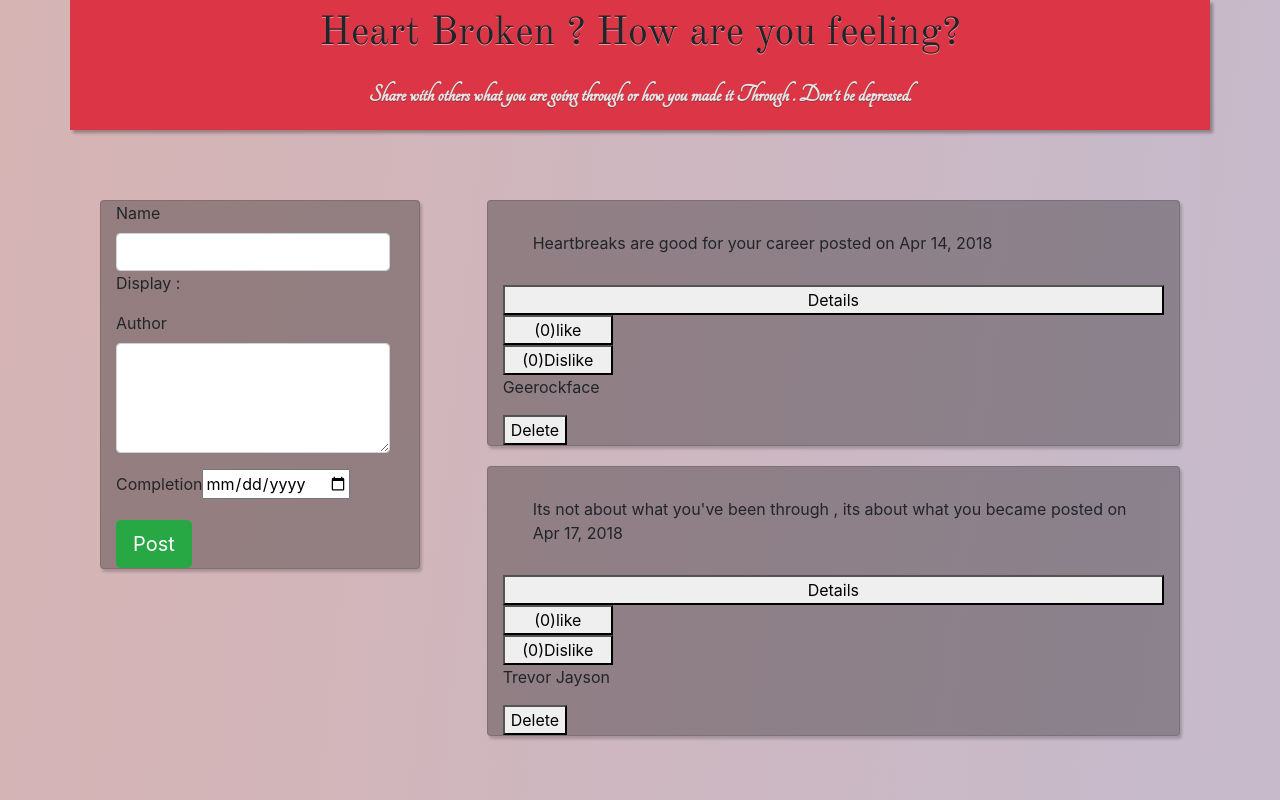
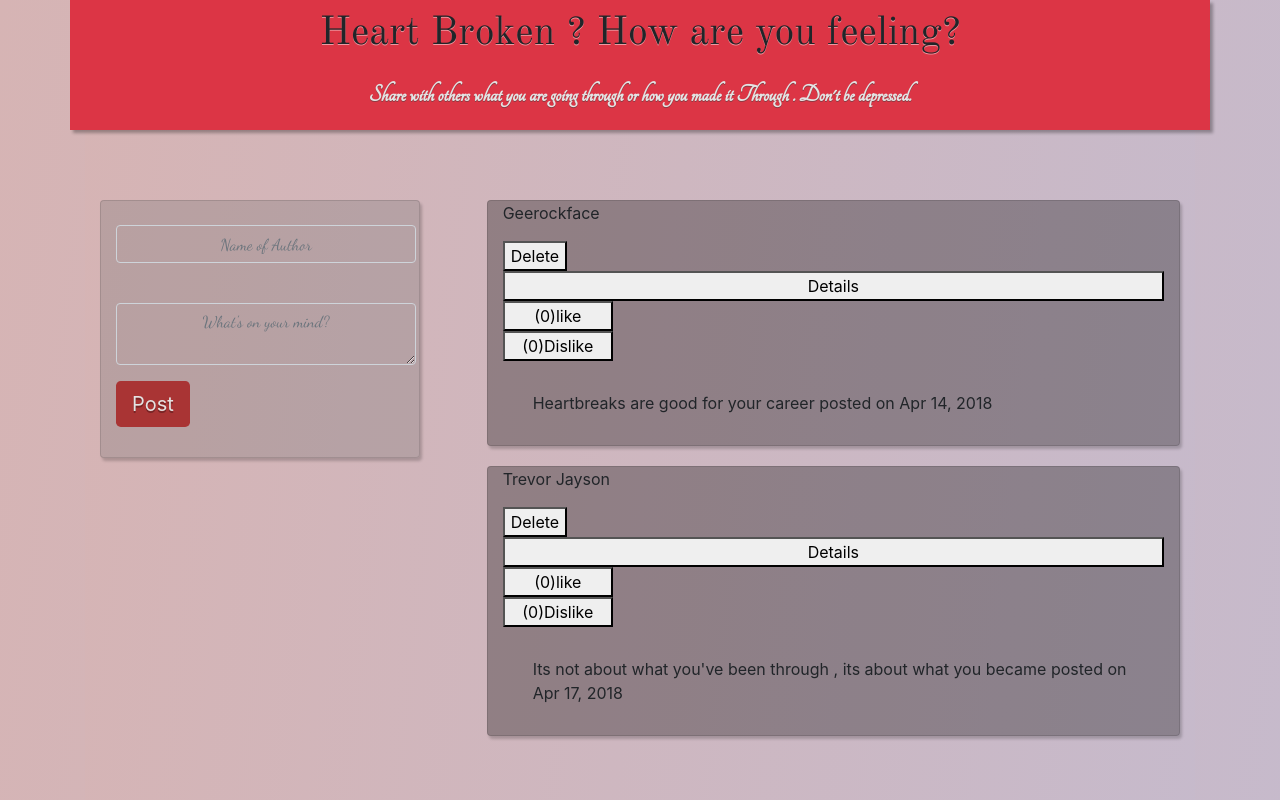
Before and after one commit to Geerocktricks/Quotes2, an Angular app in the folder Quotes2/: page / in a window 1280 px wide. Shown: the top 800 px of the page. Built offline with nearby package versions, Linux system fonts and the light colour scheme.

Commit message:
This commit will finish styling the forms

```diff
--- a/Quotes2/src/app/quote-form/quote-form.component.css
+++ b/Quotes2/src/app/quote-form/quote-form.component.css
@@ -0,0 +1,30 @@
+textarea{
+    background: transparent;
+    width: 300px;
+    text-align: center;
+    color: #e3e3e3;
+    font-family: 'Dancing Script', cursive;
+}
+input{
+    background: transparent;
+    text-align: center;
+    font-family: 'Dancing Script', cursive;
+
+}
+input:hover , textarea:hover{
+    background: #a09e9e;
+    border: none;
+}
+.submit{
+    background-color: rgba(165, 24, 24, 0.8);
+    border: none;
+    margin-bottom: 30px;
+    color: #e3e3e3;
+    text-shadow: 0 2px 0 rgba(0, 0, 0, .3);
+}
+.submit:hover{
+    cursor: pointer;
+    background-color: rgba(255, 5, 5, 0.8);
+    box-shadow: 0 2px 0 rgba(0, 0, 0, .3);
+    color: #a09e9e;
+}
--- a/Quotes2/src/app/quote-form/quote-form.component.html
+++ b/Quotes2/src/app/quote-form/quote-form.component.html
@@ -4,32 +4,26 @@
           <!-- Quote Form -->
             <div class="form-group">
 
-                <label for="name">Name</label>
-                <input type="text" required class="form-control" id="name" [(ngModel)] = "newQuote.name" name = "name" #name="ngModel" required >
+                <label for="author"></label>
+                <input type="text" required class="form-control" id="name" [(ngModel)] = "newQuote.name" name = "name" #name="ngModel" required placeholder="Name of Author" >
+                <div [hidden]="description.valid || description.pristine" class="alert alert-danger">
+                    <p> Author is Required</p>
 
+                </div>
+            </div>
+            <div class="form-group">
+
+                <label for="name"></label>
+                <textarea class="form-control" id="description" rows="2" [(ngModel)]="newQuote.author" name = "author" #description = "ngModel" required placeholder="What's on your mind?"></textarea>
                 <div
                     [hidden]="name.valid || name.pristine" class="alert alert-danger">
                     <p> Name is Required</p>
 
                 </div>
                 <!-- Testing if it works -->
-                Display : {{newQuote.name}}
+                <!-- Display : {{newQuote.name}} -->
             </div>
-            <div class="form-group">
-
-                <label for="author">Author</label>
-                <textarea class="form-control" id="description" rows="4" [(ngModel)]="newQuote.author" name = "author" #description = "ngModel" required></textarea>
-                <div [hidden]="description.valid || description.pristine" class="alert alert-danger">
-                    <p> Author is Required</p>
-
-                </div>
-            </div>
-            <div class="form-group">
-                <label for="complete">Completion</label>
-                <input type='date' id="complete" required>
-
-            </div>
-            <button type="submit" class="btn btn-success btn-lg">Post</button>
+            <button type="submit" class=" btn-lg submit">Post</button>
         </form>
     </div>
 </div>
--- a/Quotes2/src/app/quote/quote.component.css
+++ b/Quotes2/src/app/quote/quote.component.css
@@ -18,7 +18,10 @@ ul{
     top: 200px;
     position: fixed;
     box-shadow: 2px 3px 3px   rgba(0, 0, 0, .2);
-    background-color: rgba(0, 0, 0, .3);
+    background-color: rgba(119, 115, 115, 0.3);
+}
+.inputted:hover{
+    background-color: rgba(70, 69, 69, 0.3);
 }
 body{
     background-image: linear-gradient(to bottom right, rgb(214, 180, 180), rgb(185, 191, 223));
--- a/Quotes2/src/app/quote/quote.component.html
+++ b/Quotes2/src/app/quote/quote.component.html
@@ -7,14 +7,15 @@
             </div>
             <ul>
               <div *ngFor="let quote of quotes , let i = index" class=" col-md-8 card  quoted">
-                  <li id="{{i}}" appHighlight >{{quote.name}} posted on {{quote.completeDate|date}}</li>
+                  <app-quote-details  [quote] = 'quote' (isComplete)= 'completeGoal($event,i)'></app-quote-details>
                   <button (click) = 'toogleDetails(i)'>Details</button>
                   <button class="col-md-2 like" (click)="likeButtonClick()" >({{numberOfLikes}})like</button>
                   <button class="col-md-2 Dislike" (click)="dislikeButtonClick()" >({{numberOfDislikes}})Dislike</button>
+                  <li id="{{i}}" appHighlight >{{quote.name}} posted on {{quote.completeDate|date}}</li>
 
 
                   <!-- I have to put this back (*ngIf="quote.ShowAuthor")" -->
-                  <app-quote-details  [quote] = 'quote' (isComplete)= 'completeGoal($event,i)'></app-quote-details>
+
               </div>
             </ul>
             <p *ngIf="quotes.length >1"> You need special advice</p>
--- a/Quotes2/src/index.html
+++ b/Quotes2/src/index.html
@@ -5,6 +5,7 @@
   <title>Quotes2</title>
   <link href="https://fonts.googleapis.com/css?family=Old+Standard+TT" rel="stylesheet">
   <link href="https://fonts.googleapis.com/css?family=Tangerine" rel="stylesheet">
+  <link href="https://fonts.googleapis.com/css?family=Dancing+Script" rel="stylesheet">
   <base href="/">
 
   <meta name="viewport" content="width=device-width, initial-scale=1">
```
